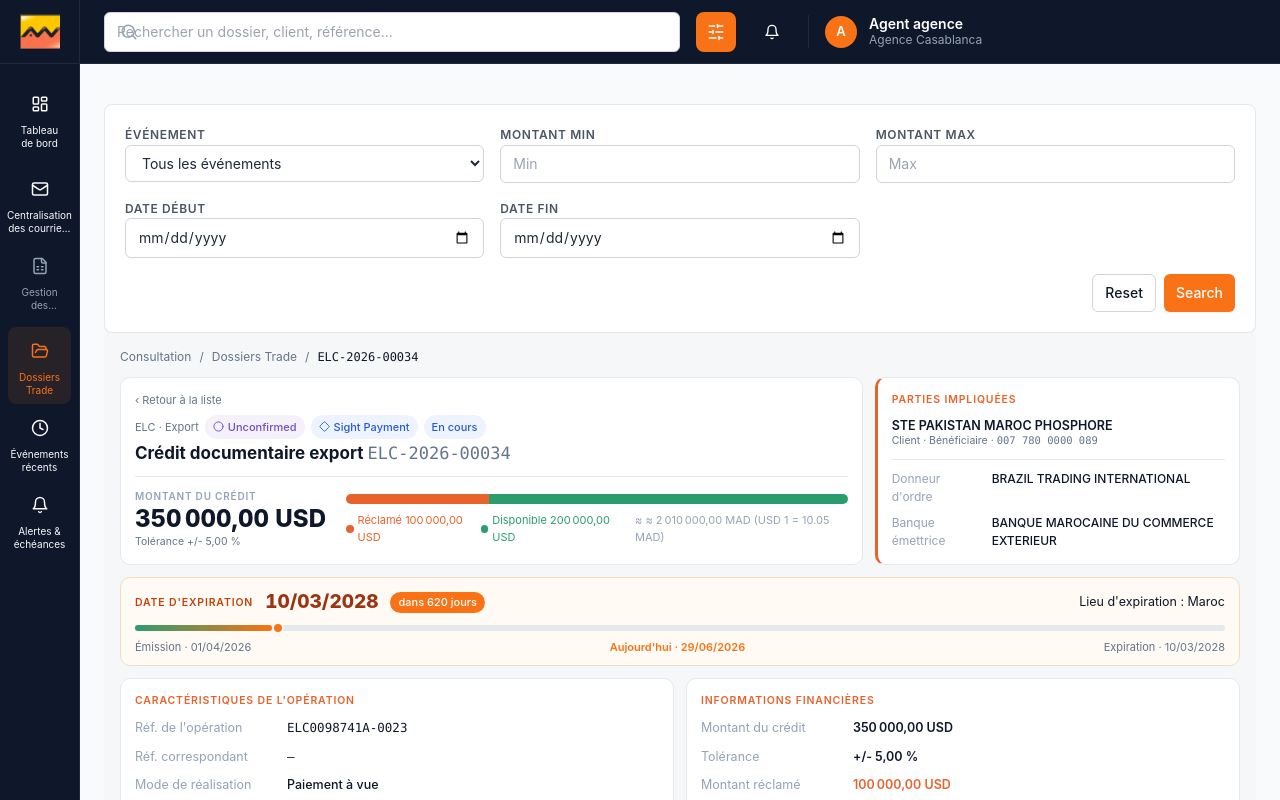
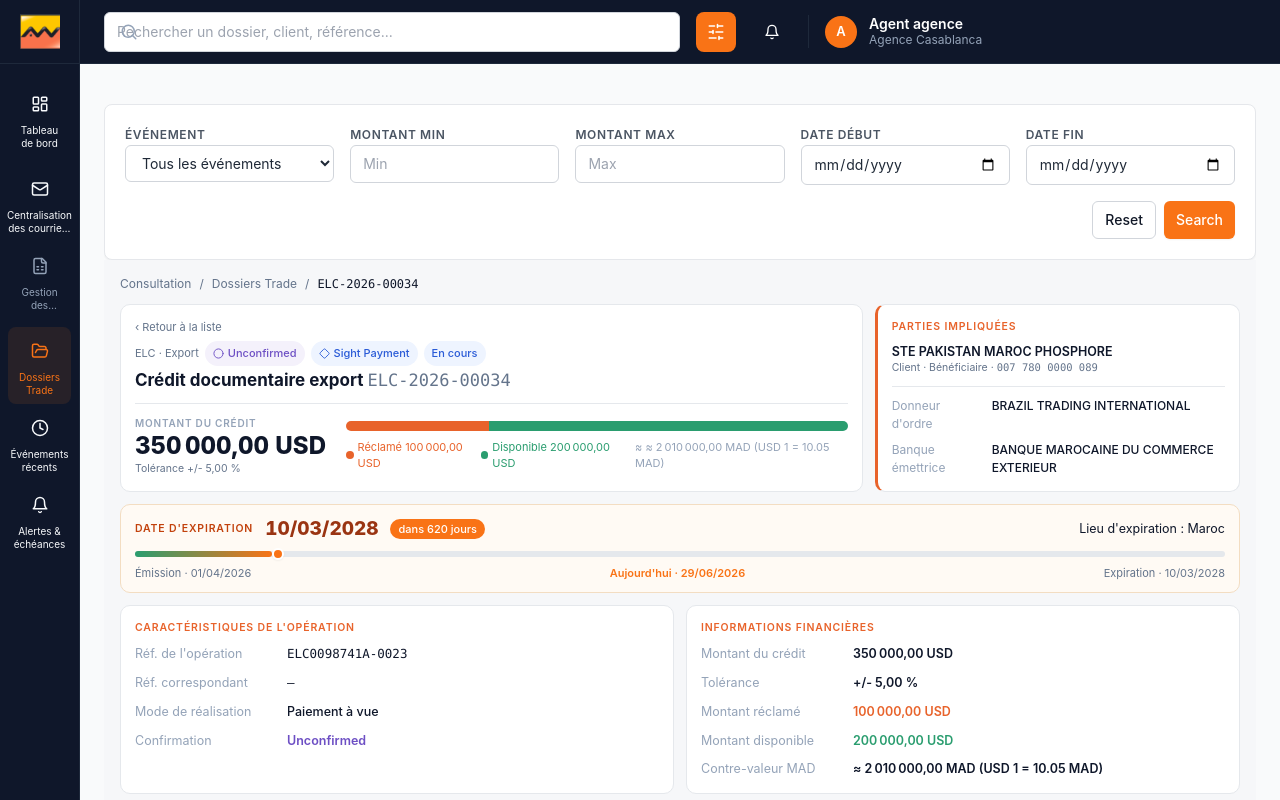
Before and after one commit to ISSAMAWB/TRADE_FRONT_AGENCE, a Next.js app: page /consultation/dossiers/ELC-2026-00034 in a window 1280 px wide. Both pictures are taken after a click on the button 716 px from the left and 31 px from the top of the page. Shown: the top 800 px of the page. Built offline with nearby package versions, Linux system fonts and the light colour scheme.

Commit message:
revert-gh-pages-back-to-vercel

```diff
--- /dev/null
+++ b/src/app/consultation/dossiers/[id]/DossierDetailClient.tsx
@@ -0,0 +1,114 @@
+"use client";
+
+import { useState } from "react";
+import Link from "next/link";
+import DetailDossier from "@/components/consultation/DetailDossier";
+import type { DossierTrade } from "@/domain/consultation-detail";
+import Shell from "@/components/Shell";
+import CollapsibleFilterPanel from "@/components/ui/CollapsibleFilterPanel";
+import eventsByProduct from "@/mocks/eventsByProduct.json";
+
+export default function DossierDetailClient({ dossier }: { dossier: DossierTrade }) {
+  const [isFilterOpen, setIsFilterOpen] = useState(false);
+  const [evenement, setEvenement] = useState("");
+  const [montantMin, setMontantMin] = useState("");
+  const [montantMax, setMontantMax] = useState("");
+  const [dateDebut, setDateDebut] = useState("");
+  const [dateFin, setDateFin] = useState("");
+
+  const EVENEMENTS =
+    dossier && dossier.produit in eventsByProduct
+      ? eventsByProduct[dossier.produit as keyof typeof eventsByProduct]
+      : [];
+
+  function resetFilters() {
+    setEvenement("");
+    setMontantMin("");
+    setMontantMax("");
+    setDateDebut("");
+    setDateFin("");
+  }
+
+  if (!dossier) {
+    return (
+      <Shell>
+        <div className="card p-10 text-center text-gray-400">
+          Dossier introuvable. <Link href="/consultation/dossiers" className="text-orange-600">Retour à la liste</Link>
+        </div>
+      </Shell>
+    );
+  }
+
+  return (
+    <Shell
+      showFilterButton={true}
+      onFilterToggle={() => setIsFilterOpen(!isFilterOpen)}
+      isFilterOpen={isFilterOpen}
+    >
+      <CollapsibleFilterPanel
+        isOpen={isFilterOpen}
+        onSearch={() => {}}
+        onReset={resetFilters}
+      >
+        <div className="grid grid-cols-1 md:grid-cols-2 lg:grid-cols-5 gap-4">
+          <div>
+            <label className="text-label">ÉVÉNEMENT</label>
+            <select
+              className="input w-full"
+              value={evenement}
+              onChange={(e) => setEvenement(e.target.value)}
+            >
+              <option value="">Tous les événements</option>
+              {EVENEMENTS.map((e) => (
+                <option key={e} value={e}>{e}</option>
+              ))}
+            </select>
+          </div>
+
+          <div>
+            <label className="text-label">MONTANT MIN</label>
+            <input
+              type="number"
+              value={montantMin}
+              onChange={(e) => setMontantMin(e.target.value)}
+              placeholder="Min"
+              className="input w-full"
+            />
+          </div>
+
+          <div>
+            <label className="text-label">MONTANT MAX</label>
+            <input
+              type="number"
+              value={montantMax}
+              onChange={(e) => setMontantMax(e.target.value)}
+              placeholder="Max"
+              className="input w-full"
+            />
+          </div>
+
+          <div>
+            <label className="text-label">DATE DÉBUT</label>
+            <input
+              type="date"
+              value={dateDebut}
+              onChange={(e) => setDateDebut(e.target.value)}
+              className="input w-full"
+            />
+          </div>
+
+          <div>
+            <label className="text-label">DATE FIN</label>
+            <input
+              type="date"
+              value={dateFin}
+              onChange={(e) => setDateFin(e.target.value)}
+              className="input w-full"
+            />
+          </div>
+        </div>
+      </CollapsibleFilterPanel>
+      <DetailDossier dossier={dossier} />
+    </Shell>
+  );
+}
--- a/src/app/consultation/dossiers/[id]/page.tsx
+++ b/src/app/consultation/dossiers/[id]/page.tsx
@@ -1,121 +1,15 @@
-"use client";
+import dossiersDetail from "@/mocks/dossiersDetail.json";
+import type { DossierTrade } from "@/domain/consultation-detail";
+import DossierDetailClient from "./DossierDetailClient";
 
-import { useParams } from "next/navigation";
-import { useState } from "react";
-import Link from "next/link";
-import DetailDossier from "@/components/consultation/DetailDossier";
-import dossiersDetail from "@/mocks/dossiersDetail.json";
-import eventsByProduct from "@/mocks/eventsByProduct.json";
-import type { DossierTrade } from "@/domain/consultation-detail";
-import Shell from "@/components/Shell";
-import CollapsibleFilterPanel from "@/components/ui/CollapsibleFilterPanel";
+export function generateStaticParams() {
+  const dossiers = dossiersDetail as DossierTrade[];
+  return dossiers.map((d) => ({ id: d.reference }));
+}
 
-export default function ConsultationDossierDetailPage() {
-  const params = useParams<{ id: string }>();
-  const id = params?.id as string;
+export default function ConsultationDossierDetailPage({ params }: { params: { id: string } }) {
   const dossiers = dossiersDetail as DossierTrade[];
-  const dossier = dossiers.find((d) => d.reference === id);
+  const dossier = dossiers.find((d) => d.reference === params.id) || null;
 
-  const [isFilterOpen, setIsFilterOpen] = useState(false);
-  const [evenement, setEvenement] = useState("");
-  const [montantMin, setMontantMin] = useState("");
-  const [montantMax, setMontantMax] = useState("");
-  const [dateDebut, setDateDebut] = useState("");
-  const [dateFin, setDateFin] = useState("");
-
-  const EVENEMENTS =
-    dossier && dossier.produit in eventsByProduct
-      ? eventsByProduct[dossier.produit as keyof typeof eventsByProduct]
-      : [];
-
-  function resetFilters() {
-    setEvenement("");
-    setMontantMin("");
-    setMontantMax("");
-    setDateDebut("");
-    setDateFin("");
-  }
-
-  if (!dossier) {
-    return (
-      <Shell>
-        <div className="card p-10 text-center text-gray-400">
-          Dossier introuvable. <Link href="/consultation/dossiers" className="text-orange-600">Retour à la liste</Link>
-        </div>
-      </Shell>
-    );
-  }
-
-  return (
-    <Shell
-      showFilterButton={true}
-      onFilterToggle={() => setIsFilterOpen(!isFilterOpen)}
-      isFilterOpen={isFilterOpen}
-    >
-      <CollapsibleFilterPanel
-        isOpen={isFilterOpen}
-        onSearch={() => {}}
-        onReset={resetFilters}
-      >
-        <div className="grid grid-cols-1 md:grid-cols-2 lg:grid-cols-3 gap-4">
-          <div>
-            <label className="text-label">ÉVÉNEMENT</label>
-            <select
-              className="input w-full"
-              value={evenement}
-              onChange={(e) => setEvenement(e.target.value)}
-            >
-              <option value="">Tous les événements</option>
-              {EVENEMENTS.map((e) => (
-                <option key={e} value={e}>{e}</option>
-              ))}
-            </select>
-          </div>
-
-          <div>
-            <label className="text-label">MONTANT MIN</label>
-            <input
-              type="number"
-              value={montantMin}
-              onChange={(e) => setMontantMin(e.target.value)}
-              placeholder="Min"
-              className="input w-full"
-            />
-          </div>
-
-          <div>
-            <label className="text-label">MONTANT MAX</label>
-            <input
-              type="number"
-              value={montantMax}
-              onChange={(e) => setMontantMax(e.target.value)}
-              placeholder="Max"
-              className="input w-full"
-            />
-          </div>
-
-          <div>
-            <label className="text-label">DATE DÉBUT</label>
-            <input
-              type="date"
-              value={dateDebut}
-              onChange={(e) => setDateDebut(e.target.value)}
-              className="input w-full"
-            />
-          </div>
-
-          <div>
-            <label className="text-label">DATE FIN</label>
-            <input
-              type="date"
-              value={dateFin}
-              onChange={(e) => setDateFin(e.target.value)}
-              className="input w-full"
-            />
-          </div>
-        </div>
-      </CollapsibleFilterPanel>
-      <DetailDossier dossier={dossier} />
-    </Shell>
-  );
+  return <DossierDetailClient dossier={dossier} />;
 }
```
Also changed, not shown: tsconfig.json (+25 -5 lines), 1 other file (tests, documents, lock files or other folders).
